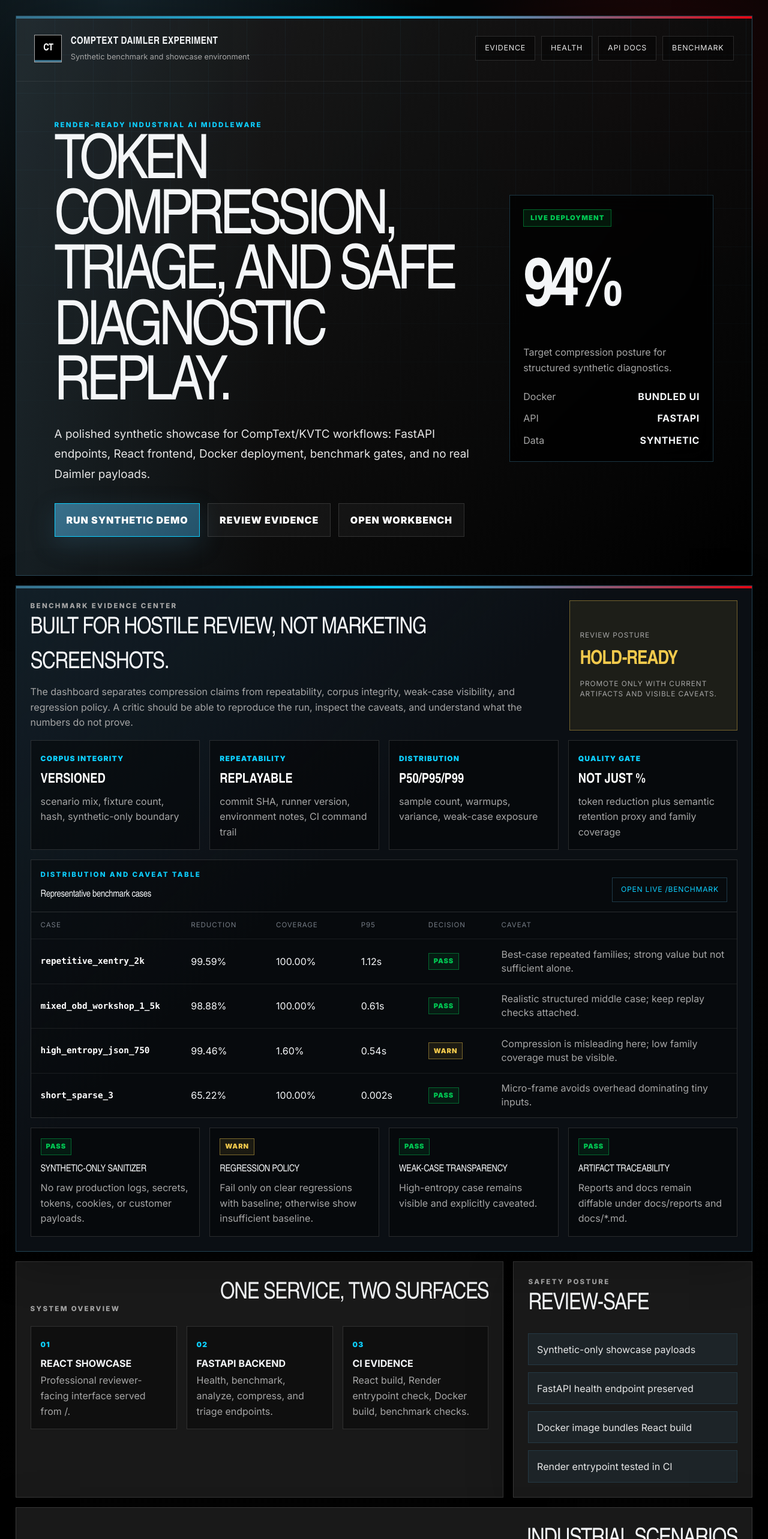
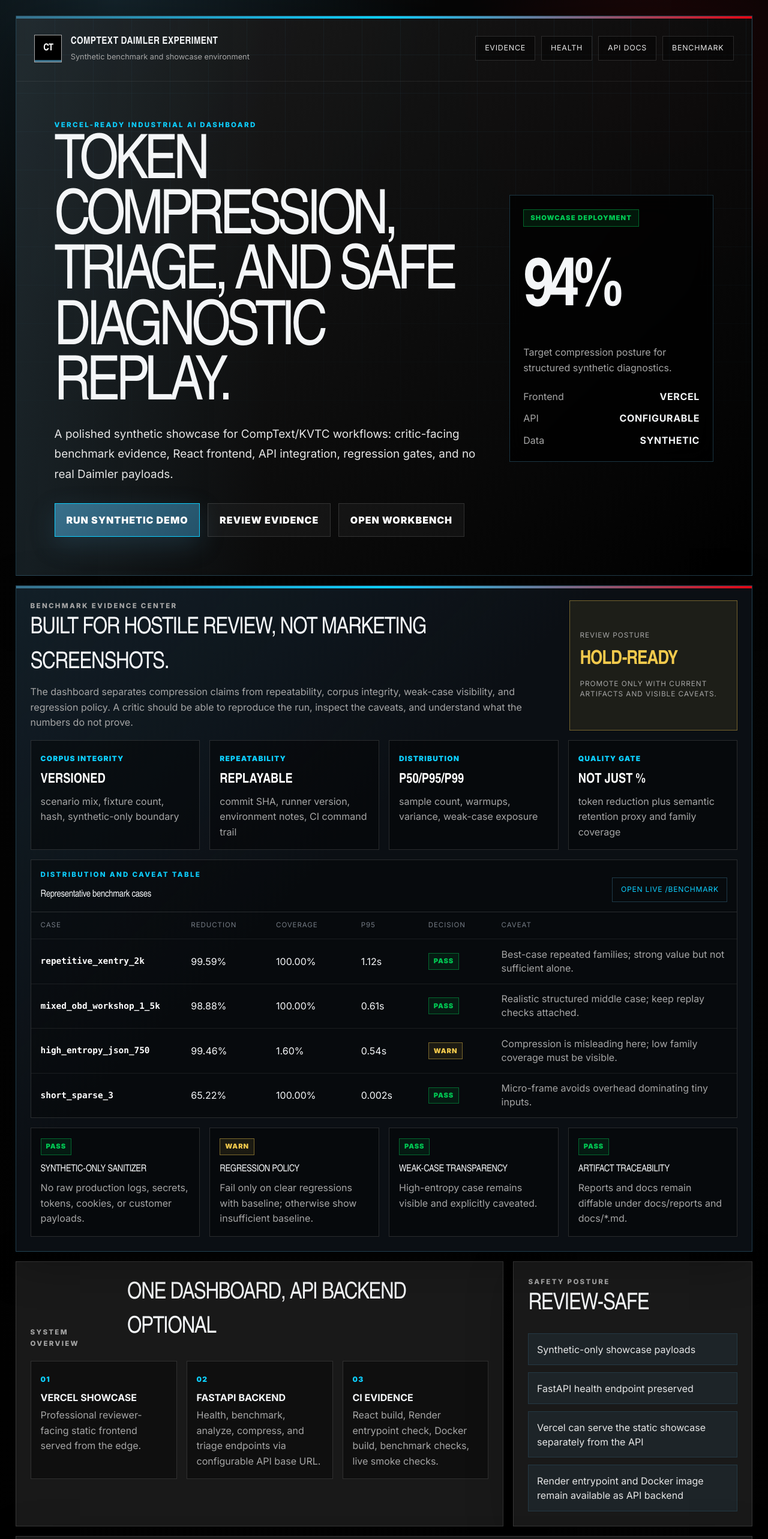
Before and after one commit to ProfRandom92/Comptext-Daimler-Experiment-, a React (Vite) app in the folder showcase/: page / in a window 1280 px wide. Shown: the top 2566 px of the page at 60% size. Built offline with nearby package versions, Linux system fonts and the light colour scheme; no server answers.

Commit message:
Prepare showcase for Vercel deployment
Makes the showcase Vercel-ready with configurable API base URL, Vite static deployment config, SPA rewrites, and deployment documentation while preserving Render/Docker backend support.

CI verified:
- Benchmark Checks: success
- CI: success

```diff
--- a/showcase/src/App.jsx
+++ b/showcase/src/App.jsx
@@ -1,5 +1,8 @@
 import { useMemo, useState } from 'react'
 import { motion } from 'framer-motion'
+
+const API_BASE_URL = (import.meta.env.VITE_API_BASE_URL || '').replace(/\/$/, '')
+const apiUrl = (path) => `${API_BASE_URL}${path}`
 
 const DEFAULT_TEXT = `Wartungsauftrag 2026-05-11
 Fahrzeug: eCitaro Testflotte
@@ -19,8 +22,8 @@
 const evidence = [
   'Synthetic-only showcase payloads',
   'FastAPI health endpoint preserved',
-  'Docker image bundles React build',
-  'Render entrypoint tested in CI',
+  'Vercel can serve the static showcase separately from the API',
+  'Render entrypoint and Docker image remain available as API backend',
 ]
 
 const criticChecks = [
@@ -121,7 +124,7 @@
             <p className="eyebrow">Distribution and caveat table</p>
             <h3>Representative benchmark cases</h3>
           </div>
-          <a href="/benchmark">Open live /benchmark</a>
+          <a href={apiUrl('/benchmark')}>Open live /benchmark</a>
         </div>
         <div className="benchmark-table">
           <div className="benchmark-row benchmark-head">
@@ -167,7 +170,7 @@
     setError('')
     setResult(null)
     try {
-      const response = await fetch('/analyze', {
+      const response = await fetch(apiUrl('/analyze'), {
         method: 'POST',
         headers: { 'Content-Type': 'application/json' },
         body: JSON.stringify({ text, quelle: source }),
@@ -195,19 +198,19 @@
           </div>
           <div className="nav-actions">
             <a href="#benchmark-evidence">Evidence</a>
-            <a href="/health">Health</a>
-            <a href="/docs">API Docs</a>
-            <a href="/benchmark">Benchmark</a>
+            <a href={apiUrl('/health')}>Health</a>
+            <a href={apiUrl('/docs')}>API Docs</a>
+            <a href={apiUrl('/benchmark')}>Benchmark</a>
           </div>
         </nav>
 
         <div className="hero-grid">
           <motion.div initial={{ opacity: 0, y: 18 }} animate={{ opacity: 1, y: 0 }} transition={{ duration: 0.45 }}>
-            <p className="eyebrow">Render-ready industrial AI middleware</p>
+            <p className="eyebrow">Vercel-ready industrial AI dashboard</p>
             <h1>Token compression, triage, and safe diagnostic replay.</h1>
             <p className="hero-copy">
-              A polished synthetic showcase for CompText/KVTC workflows: FastAPI endpoints,
-              React frontend, Docker deployment, benchmark gates, and no real Daimler payloads.
+              A polished synthetic showcase for CompText/KVTC workflows: critic-facing benchmark evidence,
+              React frontend, API integration, regression gates, and no real Daimler payloads.
             </p>
             <div className="hero-actions">
               <button onClick={analyze} disabled={status === 'loading'}>{status === 'loading' ? 'Analyzing…' : 'Run synthetic demo'}</button>
@@ -217,12 +220,12 @@
           </motion.div>
 
           <motion.aside className="signal-card" initial={{ opacity: 0, scale: 0.96 }} animate={{ opacity: 1, scale: 1 }} transition={{ duration: 0.45, delay: 0.08 }}>
-            <span className="status-pill">Live deployment</span>
+            <span className="status-pill">Showcase deployment</span>
             <div className="signal-metric">94%</div>
             <p>Target compression posture for structured synthetic diagnostics.</p>
             <div className="signal-grid">
-              <span>Docker</span><strong>bundled UI</strong>
-              <span>API</span><strong>FastAPI</strong>
+              <span>Frontend</span><strong>Vercel</strong>
+              <span>API</span><strong>Configurable</strong>
               <span>Data</span><strong>synthetic</strong>
             </div>
           </motion.aside>
@@ -235,12 +238,12 @@
         <article className="card span-2">
           <div className="section-heading">
             <p className="eyebrow">System overview</p>
-            <h2>One service, two surfaces</h2>
+            <h2>One dashboard, API backend optional</h2>
           </div>
           <div className="pipeline">
-            <div><span>01</span><strong>React showcase</strong><p>Professional reviewer-facing interface served from /.</p></div>
-            <div><span>02</span><strong>FastAPI backend</strong><p>Health, benchmark, analyze, compress, and triage endpoints.</p></div>
-            <div><span>03</span><strong>CI evidence</strong><p>React build, Render entrypoint check, Docker build, benchmark checks.</p></div>
+            <div><span>01</span><strong>Vercel showcase</strong><p>Professional reviewer-facing static frontend served from the edge.</p></div>
+            <div><span>02</span><strong>FastAPI backend</strong><p>Health, benchmark, analyze, compress, and triage endpoints via configurable API base URL.</p></div>
+            <div><span>03</span><strong>CI evidence</strong><p>React build, Render entrypoint check, Docker build, benchmark checks, live smoke checks.</p></div>
           </div>
         </article>
 
@@ -299,7 +302,7 @@
             <div className="output-panel">
               <div className="output-title">
                 <span>API result</span>
-                <small>POST /analyze</small>
+                <small>POST {apiUrl('/analyze')}</small>
               </div>
               <ResultPanel result={result} error={error} />
             </div>
@@ -313,10 +316,10 @@
           </div>
           <div className="api-grid">
             {apiCards.map((card) => (
-              <a className={`api-card ${card.tone}`} href={card.path} key={card.path}>
+              <a className={`api-card ${card.tone}`} href={apiUrl(card.path)} key={card.path}>
                 <span>{card.method}</span>
                 <strong>{card.label}</strong>
-                <code>{card.path}</code>
+                <code>{apiUrl(card.path)}</code>
               </a>
             ))}
           </div>
```
Also changed, not shown: showcase/vercel.json (added), 1 other file (tests, documents, lock files or other folders).
